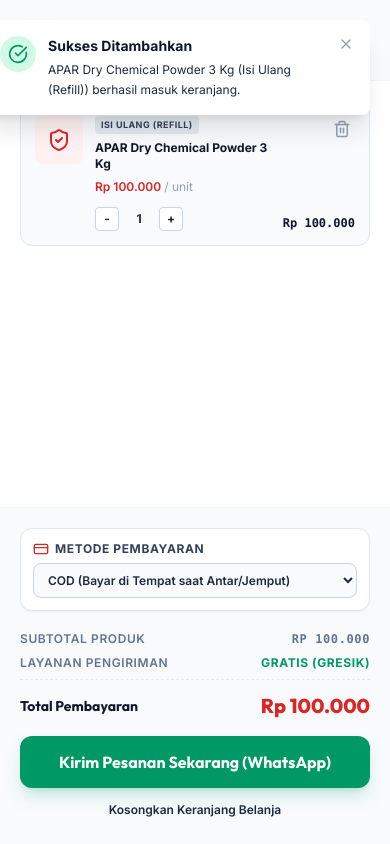
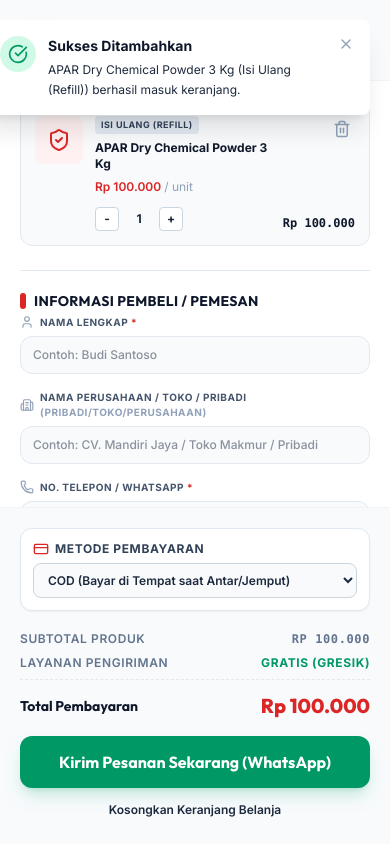
Before and after one commit to dharmawanwisnu113-source/Apar, a React (Vite) app: page / in a window 390 px wide. Both pictures are taken after a click on the button "Masukkan ke Keranjang". Shown: the part 8861-9705 px from the top of the page. Built offline with nearby package versions, Linux system fonts and the light colour scheme.

Commit message:
feat(checkout): add buyer contact details to form
Collect buyer name, company, and phone number in the cart drawer and include these details in the WhatsApp checkout message. Added basic validation to ensure essential contact information is provided.

```diff
--- a/src/components/CartDrawer.tsx
+++ b/src/components/CartDrawer.tsx
@@ -4,7 +4,7 @@
  */
 
 import React, { useState } from 'react';
-import { ShoppingBag, X, Trash2, ShieldCheck, ShoppingCart, CreditCard, Copy, Check } from 'lucide-react';
+import { ShoppingBag, X, Trash2, ShieldCheck, ShoppingCart, CreditCard, Copy, Check, User, Building2, Phone } from 'lucide-react';
 import { CartItem } from '../types';
 
 interface CartDrawerProps {
@@ -28,6 +28,10 @@ export default function CartDrawer({
 }: CartDrawerProps) {
   const [paymentMethod, setPaymentMethod] = useState<string>('COD (Bayar di Tempat saat Antar/Jemput)');
   const [copied, setCopied] = useState(false);
+  const [buyerName, setBuyerName] = useState('');
+  const [buyerCompany, setBuyerCompany] = useState('');
+  const [buyerPhone, setBuyerPhone] = useState('');
+  const [validationError, setValidationError] = useState('');
 
   const handleCopyAccount = () => {
     navigator.clipboard.writeText('0888777132')
@@ -51,10 +55,25 @@ export default function CartDrawer({
   const handleCheckout = () => {
     if (cart.length === 0) return;
 
+    if (!buyerName.trim()) {
+      setValidationError('Mohon masukkan Nama Lengkap Anda.');
+      return;
+    }
+    if (!buyerPhone.trim()) {
+      setValidationError('Mohon masukkan No. Telepon / WhatsApp Anda.');
+      return;
+    }
+
+    setValidationError('');
     const waNumber = '6285850011989'; // Business Admin WhatsApp
 
     // Generate beautiful receipt-like WhatsApp layout
     let messageText = `*🔥 SURAT PESANAN - CS FIRE FIGHTER 🔥*\n`;
+    messageText += `--------------------------------------------------\n`;
+    messageText += `*INFORMASI PEMESAN:*\n`;
+    messageText += `• *Nama Pemesan:* ${buyerName.trim()}\n`;
+    messageText += `• *Perusahaan/Toko/Pribadi:* ${buyerCompany.trim() || '-'}\n`;
+    messageText += `• *No. Telepon/WA:* ${buyerPhone.trim()}\n`;
     messageText += `--------------------------------------------------\n`;
     messageText += `*Detail Item Pesanan:*\n\n`;
 
@@ -74,6 +93,15 @@ export default function CartDrawer({
     messageText += `• *Total Unit:* ${totalCartUnits} Tabung Alat Pemadam\n`;
     messageText += `• *Layanan Pengiriman:* GRATIS (Gresik & Sekitarnya)\n`;
     messageText += `• *Metode Pembayaran:* *${paymentMethod}*\n`;
+
+    if (paymentMethod.includes('Transfer Bank BCA')) {
+      messageText += `  └ *Detail Transfer Bank BCA:*\n`;
+      messageText += `    - *Bank:* BCA (Bank Central Asia)\n`;
+      messageText += `    - *No. Rekening:* 0888777132\n`;
+      messageText += `    - *Atas Nama:* CV. CS FIRE FIGHTER\n`;
+      messageText += `    - ⚠️ *PENTING (BUKTI TRANSFER):* Mohon lampirkan atau kirimkan foto/screenshot Bukti Transfer Anda di bawah pesan ini agar pesanan dapat segera diproses.\n`;
+    }
+
     messageText += `• 💰 *TOTAL PEMBAYARAN:* *Rp ${cartSubtotal.toLocaleString('id-ID')}*\n`;
     messageText += `--------------------------------------------------\n\n`;
     messageText += `Mohon segera dikonfirmasi pesanan saya di atas untuk pengiriman barang (atau penjadwalan pengambilan tabung jika jasa isi ulang). Terima kasih!`;
@@ -144,7 +172,8 @@ export default function CartDrawer({
           ) : (
 
             /* CART POPULATED ITEM RENDERING */
-            cart.map((item, index) => {
+            <div className="space-y-4">
+              {cart.map((item, index) => {
                 const itemTotalCost = item.price * item.quantity;
                 return (
                   <div
@@ -200,7 +229,76 @@ export default function CartDrawer({
                     </div>
                   </div>
                 );
-            })
+              })}
+
+              {/* Form Data Pemesan */}
+              <div className="pt-5 border-t border-slate-200 mt-6 space-y-4 text-left">
+                <div className="flex items-center gap-2 mb-1">
+                  <div className="w-1.5 h-4 bg-brand-600 rounded-full"></div>
+                  <h4 className="font-bold text-slate-900 font-outfit text-sm uppercase tracking-wide">
+                    Informasi Pembeli / Pemesan
+                  </h4>
+                </div>
+
+                {/* Nama Lengkap Input */}
+                <div className="flex flex-col gap-1.5">
+                  <label htmlFor="buyerName" className="text-[10px] font-bold text-slate-600 uppercase tracking-wider flex items-center gap-1.5 select-none">
+                    <User className="h-3.5 w-3.5 text-slate-400 shrink-0" />
+                    <span>Nama Lengkap <span className="text-brand-600 font-black">*</span></span>
+                  </label>
+                  <input
+                    type="text"
+                    id="buyerName"
+                    value={buyerName}
+                    onChange={(e) => {
+                      setBuyerName(e.target.value);
+                      if (e.target.value.trim() && buyerPhone.trim()) {
+                        setValidationError('');
+                      }
+                    }}
+                    placeholder="Contoh: Budi Santoso"
+                    className="w-full bg-slate-50 border border-slate-200 focus:border-brand-500 focus:bg-white focus:outline-none rounded-xl px-3 py-2.5 text-xs text-slate-800 font-medium transition duration-150"
+                  />
+                </div>
+
+                {/* Nama Perusahaan / Toko / Pribadi Input */}
+                <div className="flex flex-col gap-1.5">
+                  <label htmlFor="buyerCompany" className="text-[10px] font-bold text-slate-600 uppercase tracking-wider flex items-center gap-1.5 select-none">
+                    <Building2 className="h-3.5 w-3.5 text-slate-400 shrink-0" />
+                    <span>Nama Perusahaan / Toko / Pribadi <span className="text-slate-400 font-bold shrink-0">(Pribadi/Toko/Perusahaan)</span></span>
+                  </label>
+                  <input
+                    type="text"
+                    id="buyerCompany"
+                    value={buyerCompany}
+                    onChange={(e) => setBuyerCompany(e.target.value)}
+                    placeholder="Contoh: CV. Mandiri Jaya / Toko Makmur / Pribadi"
+                    className="w-full bg-slate-50 border border-slate-200 focus:border-brand-500 focus:bg-white focus:outline-none rounded-xl px-3 py-2.5 text-xs text-slate-800 font-medium transition duration-150"
+                  />
+                </div>
+
+                {/* No. Telepon Input */}
+                <div className="flex flex-col gap-1.5">
+                  <label htmlFor="buyerPhone" className="text-[10px] font-bold text-slate-600 uppercase tracking-wider flex items-center gap-1.5 select-none">
+                    <Phone className="h-3.5 w-3.5 text-slate-400 shrink-0" />
+                    <span>No. Telepon / WhatsApp <span className="text-brand-600 font-black">*</span></span>
+                  </label>
+                  <input
+                    type="tel"
+                    id="buyerPhone"
+                    value={buyerPhone}
+                    onChange={(e) => {
+                      setBuyerPhone(e.target.value);
+                      if (buyerName.trim() && e.target.value.trim()) {
+                        setValidationError('');
+                      }
+                    }}
+                    placeholder="Contoh: 081234567890"
+                    className="w-full bg-slate-50 border border-slate-200 focus:border-brand-500 focus:bg-white focus:outline-none rounded-xl px-3 py-2.5 text-xs text-slate-800 font-medium transition duration-150"
+                  />
+                </div>
+              </div>
+            </div>
           )}
         </div>
 
@@ -298,6 +396,13 @@ export default function CartDrawer({
               </div>
             </div>
 
+            {validationError && (
+              <div className="bg-red-50 border border-red-200 text-red-800 text-[11px] px-3 py-2 rounded-xl font-bold animate-fadeIn flex items-center gap-1.5">
+                <span className="shrink-0">⚠️</span>
+                <span>{validationError}</span>
+              </div>
+            )}
+
             <div className="flex flex-col gap-2">
               <button
                 id="checkout_cart_wa_btn"
```
Lines whose indentation alone changed are shown as unchanged.
